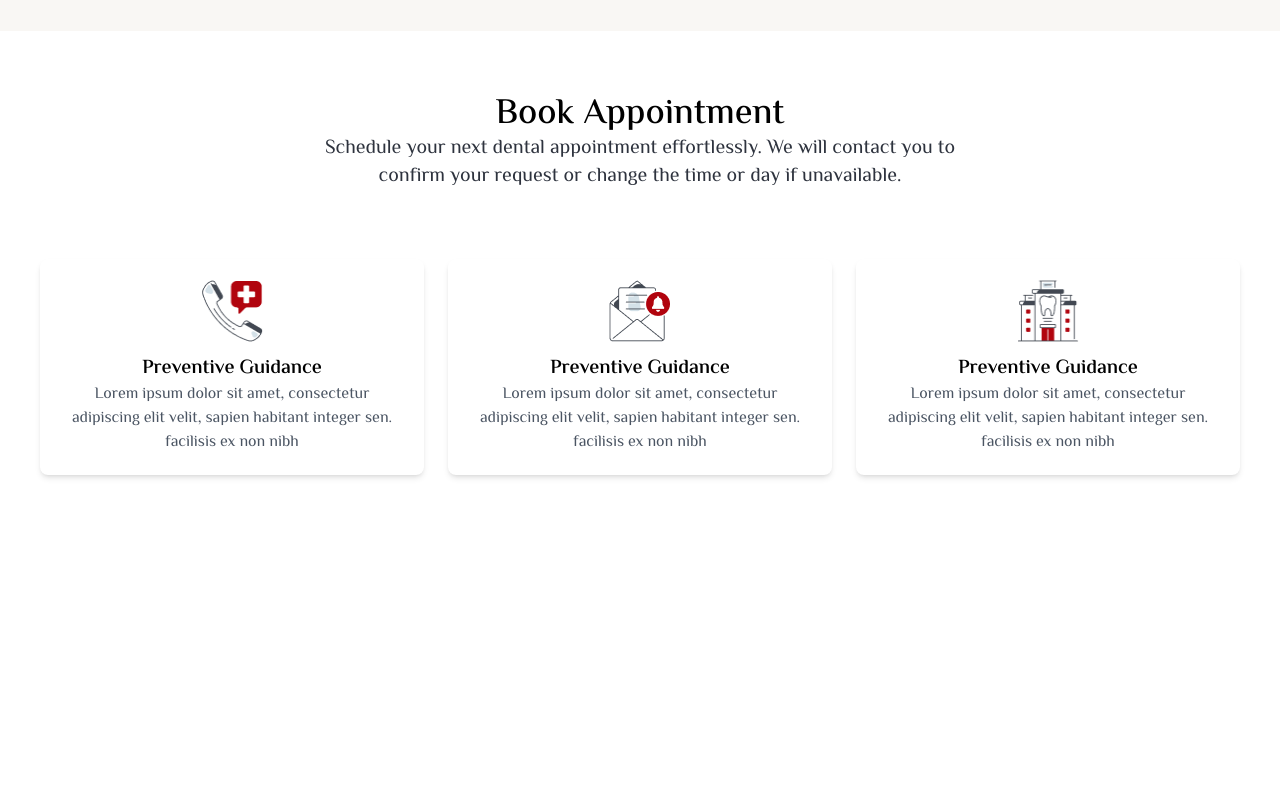
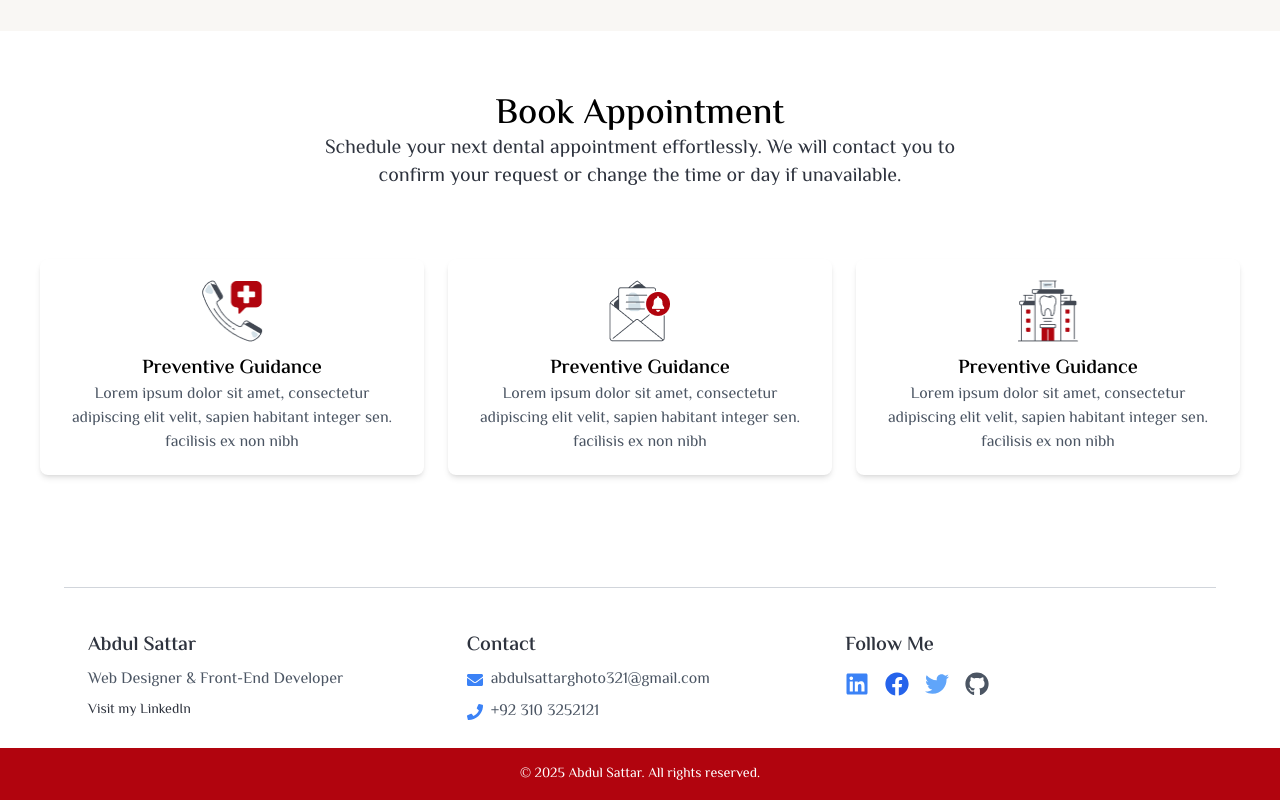
Before and after one commit to absattarghoto/medical_website, a React (Vite) app: page / in a window 1280 px wide. Shown: the part 5643-6443 px from the top of the page. Before the commit the page ends 6230 px from the top, so only its background shows below. Built offline with nearby package versions, Linux system fonts and the light colour scheme.

Commit message:
add Footer in website

```diff
--- a/src/App.tsx
+++ b/src/App.tsx
@@ -1,6 +1,7 @@
 import AboutSection from "./components/AboutSection/Index";
 import CallSection from "./components/CallSection/Index";
 import FeaturedSection from "./components/FeaturedSection/Index";
+import Footer from "./components/Footer/Index";
 import Hero from "./components/Hero/Index";
 import HeroCard from "./components/HeroCard/Index";
 import NavBar from "./components/NavBar/Index";
@@ -18,6 +19,7 @@ const App = () => {
       <AboutSection/>
       <TeamSection/>
       <CallSection/>
+      <Footer/>
     </>
   );
 };
--- /dev/null
+++ b/src/components/Footer/Index.tsx
@@ -0,0 +1,81 @@
+import { FaLinkedin, FaFacebook, FaTwitter, FaGithub, FaEnvelope, FaPhone } from "react-icons/fa";
+
+const Footer = () => {
+  return (
+    <footer className="bg-white text-[#2E333E]">
+      <div className="max-w-6xl w-full mx-auto border-t pt-11 border-gray-300 px-6 grid grid-cols-1 sm:grid-cols-2 md:grid-cols-3 gap-8 text-center md:text-left">
+
+        {/* About Section */}
+        <div>
+          <h2 className="text-xl font-semibold">Abdul Sattar</h2>
+          <p className="text-gray-600 mt-2">Web Designer & Front-End Developer</p>
+          <a
+            href="https://www.linkedin.com/in/abdul-sattar-117478267/"
+            target="_blank"
+            rel="noopener noreferrer"
+            className="text-sm mt-2 inline-block"
+          >
+            Visit my LinkedIn
+          </a>
+        </div>
+
+        {/* Contact Section */}
+        <div>
+          <h2 className="text-xl font-semibold">Contact</h2>
+          <p className="flex items-center justify-center md:justify-start text-gray-600 mt-2">
+            <FaEnvelope className="mr-2 text-blue-500" /> abdulsattarghoto321@gmail.com
+          </p>
+          <p className="flex items-center justify-center md:justify-start text-gray-600 mt-2">
+            <FaPhone className="mr-2 text-blue-500" /> +92 310 3252121
+          </p>
+        </div>
+
+        {/* Social Media Links */}
+        <div>
+          <h2 className="text-xl font-semibold">Follow Me</h2>
+          <div className="flex justify-center md:justify-start space-x-4 mt-3">
+            <a
+              href="https://www.linkedin.com/in/abdul-sattar-117478267/"
+              target="_blank"
+              rel="noopener noreferrer"
+              className="text-blue-500 hover:text-blue-700 text-2xl"
+            >
+              <FaLinkedin />
+            </a>
+            <a
+              href="https://www.linkedin.com/in/abdul-sattar-117478267/"
+              target="_blank"
+              rel="noopener noreferrer"
+              className="text-blue-600 hover:text-blue-700 text-2xl"
+            >
+              <FaFacebook />
+            </a>
+            <a
+              href="https://www.linkedin.com/in/abdul-sattar-117478267/"
+              target="_blank"
+              rel="noopener noreferrer"
+              className="text-blue-400 hover:text-blue-600 text-2xl"
+            >
+              <FaTwitter />
+            </a>
+            <a
+              href="https://www.linkedin.com/in/abdul-sattar-117478267/"
+              target="_blank"
+              rel="noopener noreferrer"
+              className="text-gray-600 hover:text-gray-800 text-2xl"
+            >
+              <FaGithub />
+            </a>
+          </div>
+        </div>
+      </div>
+
+      {/* Copyright */}
+      <div className="text-center py-4 bg-[#B1040E] text-white text-sm mt-6">
+        &copy; {new Date().getFullYear()} Abdul Sattar. All rights reserved.
+      </div>
+    </footer>
+  );
+};
+
+export default Footer;
```
